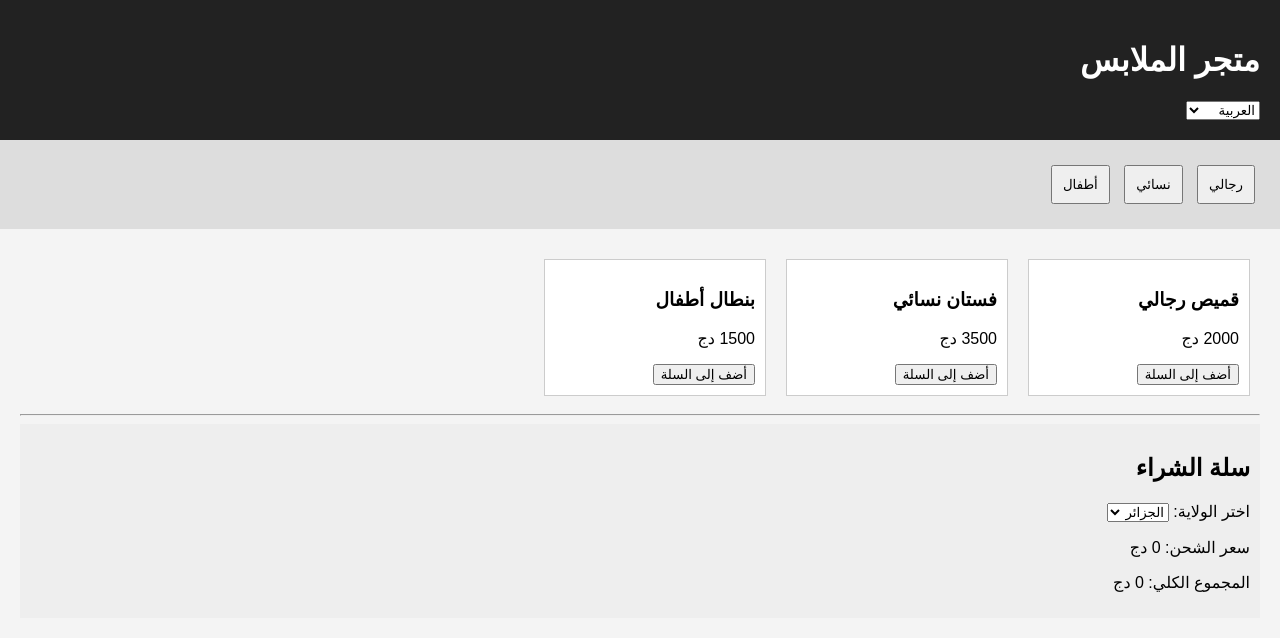
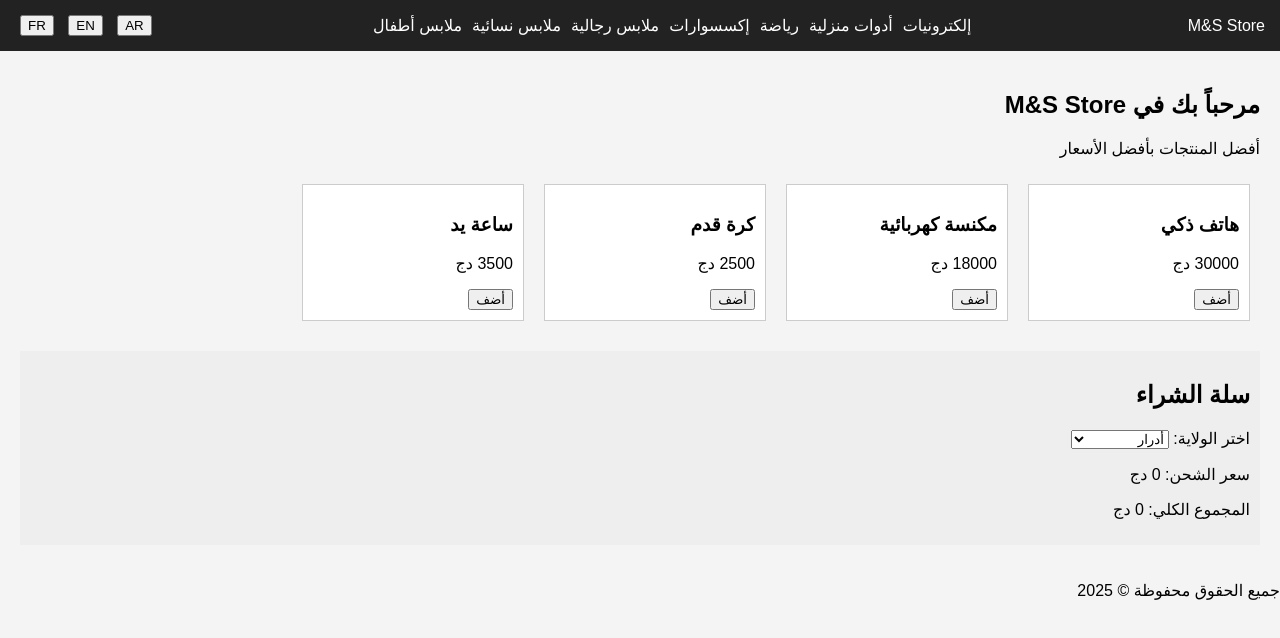
Before and after one commit to Moka-ya/My-Store, a plain HTML site: page index.html in a window 1280 px wide. Drawn offline with Linux system fonts and the light colour scheme.

Commit message:
Add files via upload

```diff
--- a/index.html
+++ b/index.html
@@ -1,102 +1,51 @@
+
 <!DOCTYPE html>
 <html lang="ar">
 <head>
-  <meta charset="UTF-8">
-  <meta name="viewport" content="width=device-width, initial-scale=1.0">
-  <title>متجر إلكتروني</title>
-  <style>
-    body { font-family: Arial, sans-serif; direction: rtl; text-align: right; margin: 0; padding: 0; background: #f4f4f4; }
-    header, nav, main, footer { padding: 20px; }
-    header { background: #222; color: white; }
-    nav { background: #ddd; }
-    nav button { margin: 5px; padding: 10px; }
-    .product { border: 1px solid #ccc; margin: 10px; padding: 10px; background: white; display: inline-block; width: 200px; }
-    #cart { background: #eee; padding: 10px; }
-  </style>
+  <meta charset="UTF-8" />
+  <meta name="viewport" content="width=device-width, initial-scale=1.0" />
+  <title>M&S Store</title>
+  <link rel="stylesheet" href="style.css" />
 </head>
 <body>
   <header>
-    <h1>متجر الملابس</h1>
-    <select id="language">
-      <option value="ar">العربية</option>
-      <option value="en">English</option>
-      <option value="fr">Français</option>
-    </select>
+    <div class="logo">M&S Store</div>
+    <nav>
+      <ul>
+        <li><a href="#">إلكترونيات</a></li>
+        <li><a href="#">أدوات منزلية</a></li>
+        <li><a href="#">رياضة</a></li>
+        <li><a href="#">إكسسوارات</a></li>
+        <li><a href="#">ملابس رجالية</a></li>
+        <li><a href="#">ملابس نسائية</a></li>
+        <li><a href="#">ملابس أطفال</a></li>
+      </ul>
+    </nav>
+    <div class="language-switcher">
+      <button onclick="switchLang('ar')">AR</button>
+      <button onclick="switchLang('en')">EN</button>
+      <button onclick="switchLang('fr')">FR</button>
+    </div>
   </header>
-  <nav>
-    <button onclick="filterProducts('رجالي')">رجالي</button>
-    <button onclick="filterProducts('نسائي')">نسائي</button>
-    <button onclick="filterProducts('أطفال')">أطفال</button>
-  </nav>
+
   <main>
+    <section class="hero">
+      <h1>مرحباً بك في M&S Store</h1>
+      <p>أفضل المنتجات بأفضل الأسعار</p>
+    </section>
     <section id="products"></section>
-    <hr>
     <section id="cart">
       <h2>سلة الشراء</h2>
       <div id="cart-items"></div>
       <label>اختر الولاية:
-        <select id="wilaya" onchange="calculateShipping()">
-          <option value="الجزائر">الجزائر</option>
-          <option value="وهران">وهران</option>
-          <option value="سطيف">سطيف</option>
-        </select>
+        <select id="wilaya" onchange="calculateShipping()"></select>
       </label>
       <p>سعر الشحن: <span id="shipping">0</span> دج</p>
       <p>المجموع الكلي: <span id="total">0</span> دج</p>
     </section>
   </main>
-  <script>
-    const products = [
-      { name: "قميص رجالي", category: "رجالي", price: 2000 },
-      { name: "فستان نسائي", category: "نسائي", price: 3500 },
-      { name: "بنطال أطفال", category: "أطفال", price: 1500 }
-    ];
 
-    let cart = [];
-
-    function renderProducts(category = null) {
-      const container = document.getElementById('products');
-      container.innerHTML = '';
-      products.filter(p => !category || p.category === category)
-              .forEach(p => {
-        const div = document.createElement('div');
-        div.className = 'product';
-        div.innerHTML = `<h3>${p.name}</h3><p>${p.price} دج</p>
-                         <button onclick='addToCart(${JSON.stringify(p)})'>أضف إلى السلة</button>`;
-        container.appendChild(div);
-      });
-    }
-
-    function addToCart(product) {
-      cart.push(product);
-      renderCart();
-    }
-
-    function renderCart() {
-      const cartItems = document.getElementById('cart-items');
-      cartItems.innerHTML = cart.map((p, i) => `<p>${p.name} - ${p.price} دج
-        <button onclick="removeFromCart(${i})">حذف</button></p>`).join('');
-      calculateShipping();
-    }
-
-    function removeFromCart(index) {
-      cart.splice(index, 1);
-      renderCart();
-    }
-
-    function calculateShipping() {
-      const wilaya = document.getElementById('wilaya').value;
-      const shipping = wilaya === 'وهران' ? 400 : wilaya === 'سطيف' ? 500 : 300;
-      const total = cart.reduce((sum, p) => sum + p.price, 0) + shipping;
-      document.getElementById('shipping').innerText = shipping;
-      document.getElementById('total').innerText = total;
-    }
-
-    function filterProducts(cat) {
-      renderProducts(cat);
-    }
-
-    renderProducts();
-  </script>
+  <footer><p>جميع الحقوق محفوظة &copy; 2025</p></footer>
+  <script src="script.js"></script>
 </body>
 </html>
--- a/script.js
+++ b/script.js
@@ -1,29 +1,68 @@
 
 const products = [
-    { name: "قميص رجالي", category: "رجالي", price: 2500 },
-    { name: "فستان نسائي", category: "نسائي", price: 3200 },
-    { name: "تيشيرت أطفال", category: "أطفال", price: 1800 }
+  { name: "هاتف ذكي", price: 30000 },
+  { name: "مكنسة كهربائية", price: 18000 },
+  { name: "كرة قدم", price: 2500 },
+  { name: "ساعة يد", price: 3500 },
 ];
 
-function filterCategory(cat) {
-    const container = document.getElementById('products');
-    container.innerHTML = '';
-    products.filter(p => p.category === cat).forEach(p => {
-        container.innerHTML += `<div class="product-card">
-            <h3>${p.name}</h3>
-            <p>${p.price} دج</p>
-            <button onclick="addToCart('${p.name}', ${p.price})">أضف إلى السلة</button>
-        </div>`;
-    });
+const shippingCosts = {
+  "أدرار": 1000, "الشلف": 1100, "الأغواط": 1200, "أم البواقي": 1300, "باتنة": 1400,
+  "بجاية": 1500, "بسكرة": 1600, "بشار": 1700, "البليدة": 1800, "البويرة": 1900,
+  "تمنراست": 2000, "تبسة": 2100, "تلمسان": 2200, "تيارت": 2300, "تيزي وزو": 2400,
+  "الجزائر": 2500, "الجلفة": 2600, "جيجل": 2700, "سطيف": 2800, "سعيدة": 2900,
+  "سكيكدة": 3000, "سيدي بلعباس": 3100, "عنابة": 3200, "قالمة": 3300, "قسنطينة": 3400,
+  "المدية": 3500, "مستغانم": 3600, "المسيلة": 3700, "معسكر": 3800, "ورقلة": 3900,
+  "وهران": 4000, "البيض": 4100, "إليزي": 4200, "برج بوعريريج": 4300, "بومرداس": 4400,
+  "الطارف": 4500, "تندوف": 4600, "تيسمسيلت": 4700, "الوادي": 4800, "خنشلة": 4900,
+  "سوق أهراس": 5000, "تيبازة": 5100, "ميلة": 5200, "عين الدفلى": 5300, "النعامة": 5400,
+  "عين تموشنت": 5500, "غرداية": 5600, "غليزان": 5700
+};
+
+let cart = [];
+
+window.onload = () => {
+  const productSection = document.getElementById("products");
+  products.forEach(p => {
+    const div = document.createElement("div");
+    div.className = "product";
+    div.innerHTML = `<h3>${p.name}</h3><p>${p.price} دج</p><button onclick='addToCart(${JSON.stringify(p)})'>أضف</button>`;
+    productSection.appendChild(div);
+  });
+
+  const wilayaSelect = document.getElementById("wilaya");
+  Object.keys(shippingCosts).forEach(w => {
+    const opt = document.createElement("option");
+    opt.value = w;
+    opt.textContent = w;
+    wilayaSelect.appendChild(opt);
+  });
+};
+
+function addToCart(product) {
+  cart.push(product);
+  renderCart();
 }
 
-function addToCart(name, price) {
-    const cart = JSON.parse(localStorage.getItem('cart') || '[]');
-    cart.push({ name, price });
-    localStorage.setItem('cart', JSON.stringify(cart));
-    alert('تمت الإضافة إلى السلة');
+function renderCart() {
+  const cartDiv = document.getElementById("cart-items");
+  cartDiv.innerHTML = "";
+  cart.forEach((item, i) => {
+    const p = document.createElement("p");
+    p.textContent = `${item.name} - ${item.price} دج`;
+    const btn = document.createElement("button");
+    btn.textContent = "حذف";
+    btn.onclick = () => { cart.splice(i, 1); renderCart(); };
+    p.appendChild(btn);
+    cartDiv.appendChild(p);
+  });
+  calculateShipping();
 }
 
-function goToCart() {
-    alert("ميزة السلة قيد التطوير. سيتم إضافتها لاحقاً.");
+function calculateShipping() {
+  const wilaya = document.getElementById("wilaya").value;
+  const shipping = shippingCosts[wilaya] || 0;
+  const total = cart.reduce((sum, item) => sum + item.price, 0) + shipping;
+  document.getElementById("shipping").textContent = shipping;
+  document.getElementById("total").textContent = total;
 }
--- a/style.css
+++ b/style.css
@@ -1,7 +1,45 @@
 
-body { font-family: Arial; direction: rtl; background: #f9f9f9; margin: 0; padding: 0; }
-header { background: #333; color: white; padding: 1em; text-align: center; }
-nav ul { list-style: none; padding: 0; display: flex; justify-content: center; gap: 1em; }
-nav a { color: white; text-decoration: none; }
-#products { display: flex; flex-wrap: wrap; justify-content: center; padding: 1em; gap: 1em; }
-.product-card { background: white; padding: 1em; border: 1px solid #ccc; width: 200px; text-align: center; }
+body {
+  font-family: 'Arial', sans-serif;
+  direction: rtl;
+  background: #f4f4f4;
+  margin: 0;
+}
+header {
+  background: #222;
+  color: white;
+  padding: 15px;
+  display: flex;
+  justify-content: space-between;
+  align-items: center;
+}
+nav ul {
+  list-style: none;
+  padding: 0;
+  margin: 0;
+  display: flex;
+  gap: 10px;
+}
+nav a {
+  color: white;
+  text-decoration: none;
+}
+.language-switcher button {
+  margin: 0 5px;
+}
+main {
+  padding: 20px;
+}
+.product {
+  border: 1px solid #ccc;
+  background: white;
+  padding: 10px;
+  margin: 10px;
+  display: inline-block;
+  width: 200px;
+}
+#cart {
+  background: #eee;
+  padding: 10px;
+  margin-top: 20px;
+}
```
